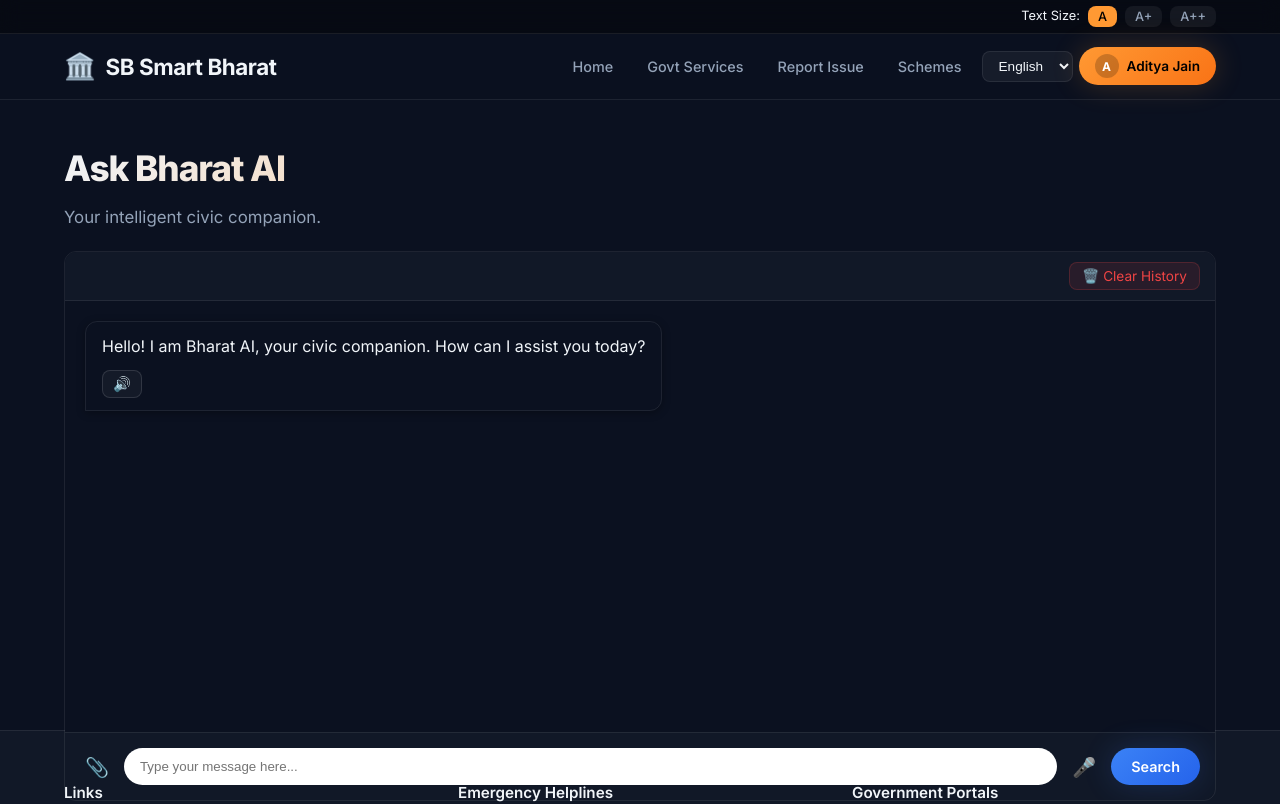
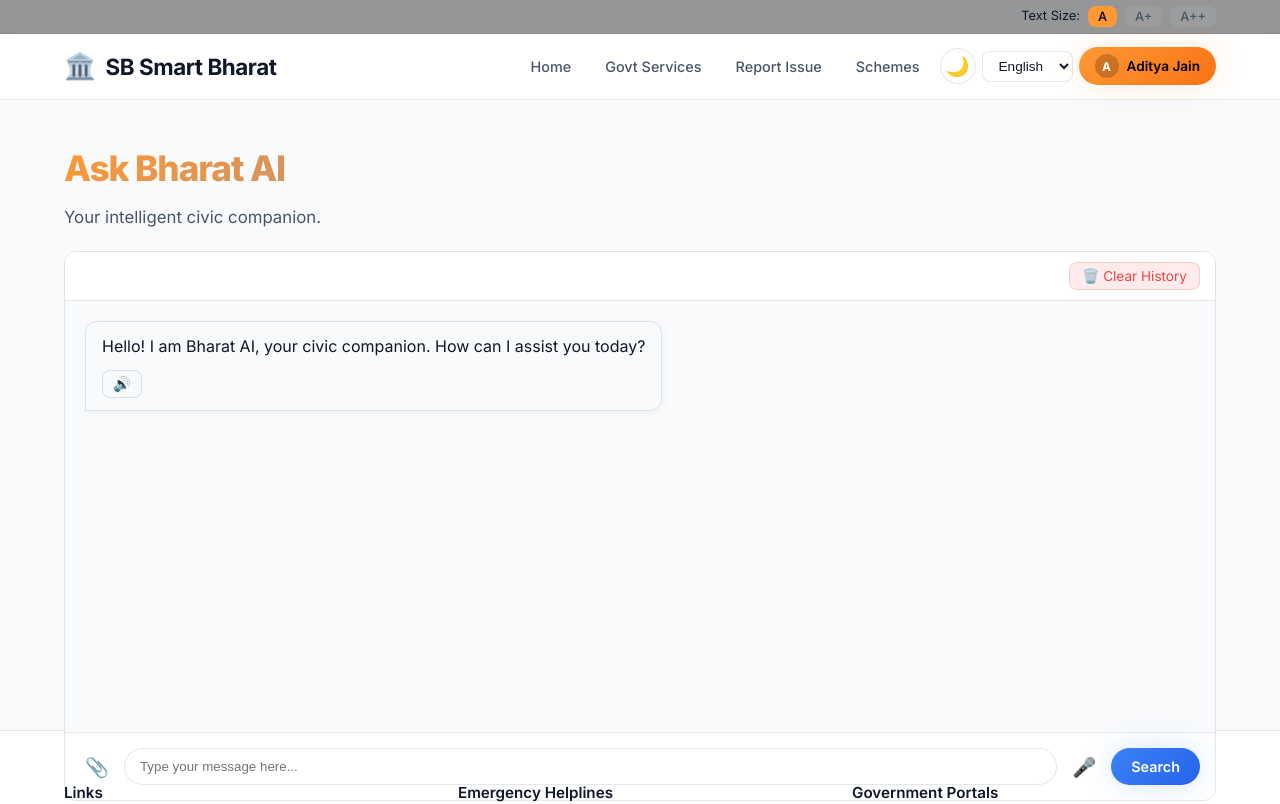
Before and after one commit to adityajain-hub/PromptWars-x-Global-Prompt, a React (Vite) app: page /chat in a window 1280 px wide. Shown: the top 804 px of the page. Built offline with nearby package versions, Linux system fonts and the light colour scheme.

Commit message:
UI: Add Light/Dark theme toggle & default to Light Mode

```diff
--- a/src/components/Navbar.jsx
+++ b/src/components/Navbar.jsx
@@ -3,7 +3,7 @@ import { Link, useLocation } from 'react-router-dom';
 import { useLanguage } from '../contexts/LanguageContext';
 
 export default function Navbar() {
-  const { language, setLanguage, t, fontSize, setFontSize } = useLanguage();
+  const { language, setLanguage, t, fontSize, setFontSize, theme, setTheme } = useLanguage();
   const location = useLocation();
 
   const isActive = (path) => location.pathname === path ? 'active' : '';
@@ -32,6 +32,15 @@ export default function Navbar() {
             <Link to="/report" className={`nav-link ${isActive('/report')}`}>{t('nav.report')}</Link>
             <Link to="/schemes" className={`nav-link ${isActive('/schemes')}`}>{t('nav.schemes')}</Link>
 
+            <div className="tooltip-container" data-tooltip={theme === 'light' ? 'Switch to Dark' : 'Switch to Light'}>
+              <button
+                onClick={() => setTheme(theme === 'light' ? 'dark' : 'light')}
+                style={{ fontSize: '1.2rem', padding: '6px', background: 'rgba(255,255,255,0.1)', borderRadius: '50%', border: '1px solid var(--border-color)', width: '36px', height: '36px', display: 'flex', alignItems: 'center', justifyContent: 'center' }}
+              >
+                {theme === 'light' ? '🌙' : '☀️'}
+              </button>
+            </div>
+
             <select
               className="lang-select"
               value={language}
--- a/src/contexts/LanguageContext.jsx
+++ b/src/contexts/LanguageContext.jsx
@@ -7,6 +7,7 @@ export const useLanguage = () => useContext(LanguageContext);
 
 export const LanguageProvider = ({ children }) => {
   const [language, setLanguage] = useState('en');
+  const [theme, setTheme] = useState('light'); // 'light' or 'dark'
 
   // Accessibility state
   const [fontSize, setFontSize] = useState('normal'); // normal, large, xlarge
@@ -15,14 +16,15 @@ export const LanguageProvider = ({ children }) => {
     document.body.className = '';
     if (fontSize === 'large') document.body.classList.add('font-large');
     if (fontSize === 'xlarge') document.body.classList.add('font-xlarge');
-  }, [fontSize]);
+    if (theme === 'dark') document.body.classList.add('dark-theme');
+  }, [fontSize, theme]);
 
   const t = (key) => {
     return translations[language][key] || key;
   };
 
   return (
-    <LanguageContext.Provider value={{ language, setLanguage, t, fontSize, setFontSize }}>
+    <LanguageContext.Provider value={{ language, setLanguage, t, fontSize, setFontSize, theme, setTheme }}>
       {children}
     </LanguageContext.Provider>
   );
--- a/src/index.css
+++ b/src/index.css
@@ -1,16 +1,20 @@
 @import url('https://fonts.googleapis.com/css2?family=Inter:wght@300;400;500;600;700;800&display=swap');
 
 :root {
-  /* Core Palette */
-  --bg-primary: #0B1120;
-  --bg-secondary: #111827;
-  --bg-card: rgba(17, 24, 39, 0.7);
-  --bg-glass: rgba(255, 255, 255, 0.05);
-  --text-primary: #F1F5F9;
-  --text-secondary: #94A3B8;
-  --text-muted: #64748B;
+  /* Light Theme Colors (Default) */
+  --bg-primary: #F8FAFC;
+  --bg-secondary: #FFFFFF;
+  --bg-card: rgba(255, 255, 255, 0.9);
+  --bg-glass: rgba(255, 255, 255, 0.7);
+  --text-primary: #0F172A;
+  --text-secondary: #475569;
+  --text-muted: #94A3B8;
+  --border-color: rgba(15, 23, 42, 0.1);
+  --border-glow: rgba(59, 130, 246, 0.2);
+  --gradient-hero: linear-gradient(135deg, #F8FAFC 0%, #E2E8F0 50%, #F1F5F9 100%);
+  --gradient-card: linear-gradient(135deg, rgba(255,255,255,1), rgba(248,250,252,1));
 
-  /* Accent Colors */
+  /* Shared Accent Colors */
   --accent-saffron: #FF9933;
   --accent-saffron-glow: rgba(255, 153, 51, 0.15);
   --accent-green: #10B981;
@@ -21,22 +25,15 @@
   --accent-purple-glow: rgba(139, 92, 246, 0.15);
 
   /* Gradients */
-  --gradient-hero: linear-gradient(135deg, #0B1120 0%, #1E293B 50%, #0F172A 100%);
   --gradient-saffron: linear-gradient(135deg, #FF9933, #F97316);
   --gradient-green: linear-gradient(135deg, #10B981, #059669);
   --gradient-blue: linear-gradient(135deg, #3B82F6, #2563EB);
   --gradient-purple: linear-gradient(135deg, #8B5CF6, #7C3AED);
-  --gradient-card: linear-gradient(135deg, rgba(255,255,255,0.08), rgba(255,255,255,0.02));
-  --gradient-glow: radial-gradient(ellipse at 50% 0%, rgba(59, 130, 246, 0.15) 0%, transparent 60%);
-
-  /* Borders */
-  --border-color: rgba(255, 255, 255, 0.08);
-  --border-glow: rgba(255, 255, 255, 0.12);
 
   /* Shadows */
-  --shadow-sm: 0 2px 8px rgba(0, 0, 0, 0.3);
-  --shadow-md: 0 4px 20px rgba(0, 0, 0, 0.4);
-  --shadow-lg: 0 8px 40px rgba(0, 0, 0, 0.5);
+  --shadow-sm: 0 2px 8px rgba(0, 0, 0, 0.05);
+  --shadow-md: 0 4px 20px rgba(0, 0, 0, 0.08);
+  --shadow-lg: 0 8px 40px rgba(0, 0, 0, 0.12);
   --shadow-glow-saffron: 0 0 30px rgba(255, 153, 51, 0.2);
   --shadow-glow-blue: 0 0 30px rgba(59, 130, 246, 0.2);
 
@@ -56,6 +53,23 @@
   --transition-fast: 0.15s ease;
   --transition-normal: 0.3s ease;
   --transition-slow: 0.5s ease;
+}
+
+body.dark-theme {
+  --bg-primary: #0B1120;
+  --bg-secondary: #111827;
+  --bg-card: rgba(17, 24, 39, 0.7);
+  --bg-glass: rgba(255, 255, 255, 0.05);
+  --text-primary: #F1F5F9;
+  --text-secondary: #94A3B8;
+  --text-muted: #64748B;
+  --border-color: rgba(255, 255, 255, 0.08);
+  --border-glow: rgba(255, 255, 255, 0.12);
+  --gradient-hero: linear-gradient(135deg, #0B1120 0%, #1E293B 50%, #0F172A 100%);
+  --gradient-card: linear-gradient(135deg, rgba(255,255,255,0.08), rgba(255,255,255,0.02));
+  --shadow-sm: 0 2px 8px rgba(0, 0, 0, 0.3);
+  --shadow-md: 0 4px 20px rgba(0, 0, 0, 0.4);
+  --shadow-lg: 0 8px 40px rgba(0, 0, 0, 0.5);
 }
 
 /* Accessibility */
@@ -147,9 +161,7 @@ img { max-width: 100%; }
 
 /* ===== NAVBAR ===== */
 .navbar {
-  background: rgba(11, 17, 32, 0.85);
-  backdrop-filter: blur(20px);
-  -webkit-backdrop-filter: blur(20px);
+  background: var(--bg-secondary);
   border-bottom: 1px solid var(--border-color);
   padding: 12px 0;
   position: sticky;
@@ -191,14 +203,14 @@ img { max-width: 100%; }
   background: rgba(255, 255, 255, 0.06);
 }
 .nav-link.active {
-  color: var(--accent-saffron);
-  background: var(--accent-saffron-glow);
+  color: var(--text-primary);
+  background: var(--border-glow);
 }
 .lang-select {
   padding: 6px 12px;
   border-radius: var(--radius-sm);
   border: 1px solid var(--border-color);
-  background: rgba(255, 255, 255, 0.05);
+  background: var(--bg-secondary);
   color: var(--text-primary);
   cursor: pointer;
   font-size: 0.85rem;
@@ -359,7 +371,7 @@ img { max-width: 100%; }
   font-weight: 800;
   letter-spacing: -0.03em;
   margin-bottom: 8px;
-  background: linear-gradient(135deg, var(--text-primary), var(--accent-saffron));
+  background: linear-gradient(135deg, var(--accent-saffron), var(--accent-blue));
   -webkit-background-clip: text;
   -webkit-text-fill-color: transparent;
   background-clip: text;
@@ -675,7 +687,7 @@ img { max-width: 100%; }
   border: 1px solid var(--border-color);
   border-radius: var(--radius-full);
   outline: none;
-  background: rgba(255, 255, 255, 0.05);
+  background: var(--bg-primary);
   color: var(--text-primary);
   font-family: inherit;
   font-size: 0.95rem;
@@ -695,7 +707,7 @@ img { max-width: 100%; }
   padding: 12px 16px;
   border-radius: var(--radius-md);
   border: 1px solid var(--border-color);
-  background: rgba(255, 255, 255, 0.05);
+  background: var(--bg-primary);
   color: var(--text-primary);
   font-family: inherit;
   font-size: 0.95rem;
```
